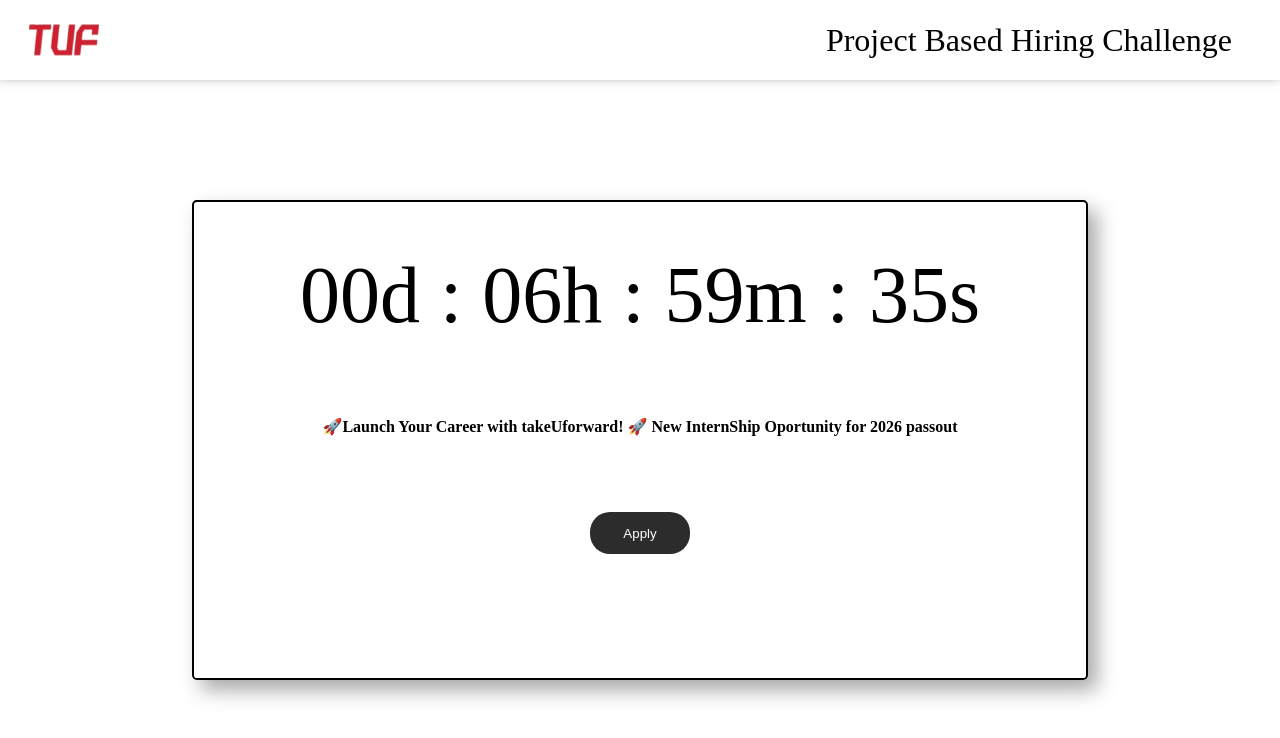
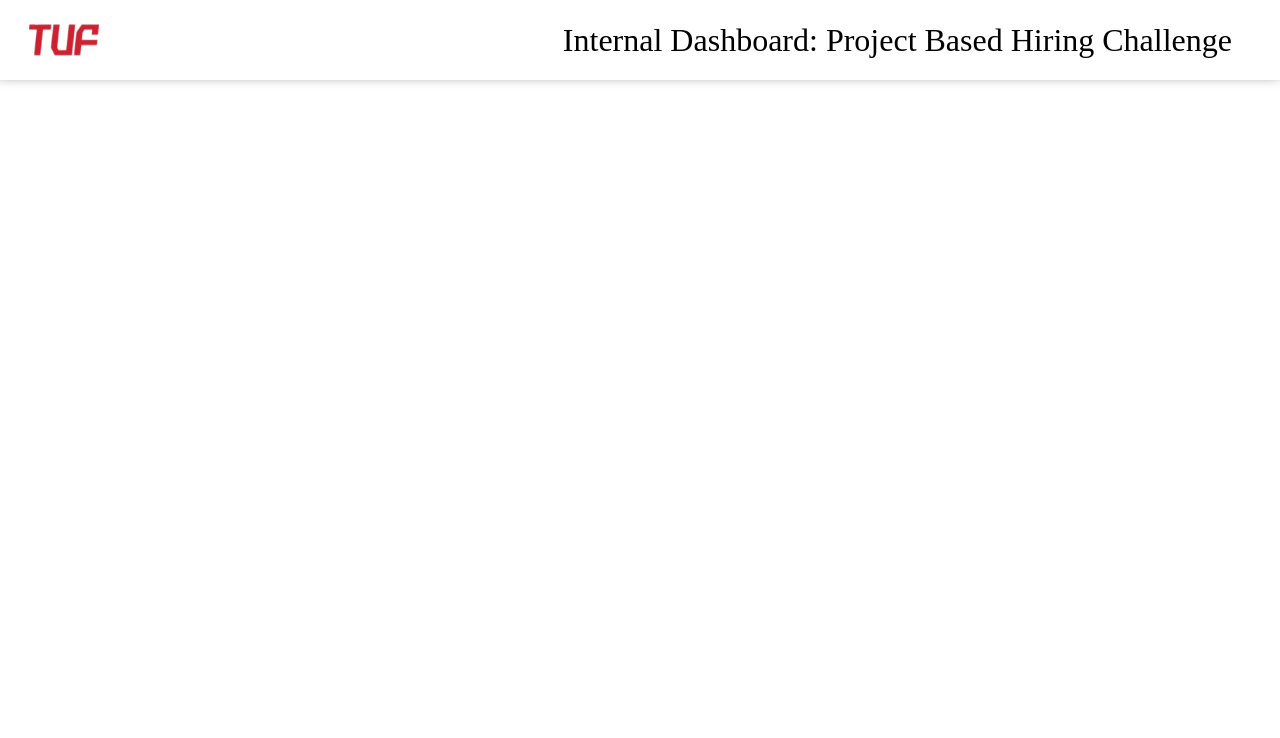
Before and after one commit to DeepLajpal/takeUforward_SWE_ProjectBased_Hiring, a React (Vite) app in the folder FrontEnd/: page /internal-dashboard in a window 1280 px wide. Shown: the top 738 px of the page. Built offline with nearby package versions, Linux system fonts and the light colour scheme.

Commit message:
feat: Add react-router-dom and update Header component to accept mainHeading prop

```diff
--- a/FrontEnd/package.json
+++ b/FrontEnd/package.json
@@ -12,7 +12,9 @@
   "dependencies": {
     "react": "^18.3.1",
     "react-dom": "^18.3.1",
-    "react-icons": "^5.2.1"
+    "react-icons": "^5.2.1",
+    "react-router-dom": "^6.26.0",
+    "takeyforward-projectbased-hiringchallenge": "file:"
   },
   "devDependencies": {
     "@eslint/js": "^9.8.0",
--- a/FrontEnd/src/App.jsx
+++ b/FrontEnd/src/App.jsx
@@ -8,7 +8,7 @@
     <>
      <div className="rootContainer">
         <div className="rootContent">
-          <Header/>
+          <Header mainHeading = "Project Based Hiring Challenge"/>
           <Home/>
         </div>
      </div>
--- a/FrontEnd/src/components/Header.jsx
+++ b/FrontEnd/src/components/Header.jsx
@@ -1,7 +1,7 @@
 import styles from "../styles/Header.module.scss";
 import TUF_LOGO from "../Assets/TUF_LOGO.png"
 
-const Header = () => {
+const Header = ({mainHeading}) => {
   return (
     <div className={styles.headerContainer}>
         <div className={styles.headerContent}>
@@ -9,7 +9,7 @@
                 <img className={styles.mainLogo} src={TUF_LOGO} alt="" />
             </div>
             <div className={styles.mainHeadingContainer}>
-                <p className={styles.mainHeading}>Project Based Hiring Challenge</p>
+                <p className={styles.mainHeading}>{mainHeading}</p>
             </div>
         </div>
     </div>
--- a/FrontEnd/src/main.jsx
+++ b/FrontEnd/src/main.jsx
@@ -1,9 +1,29 @@
 import { StrictMode } from 'react'
 import { createRoot } from 'react-dom/client'
 import App from './App.jsx'
+import {
+  createBrowserRouter,
+  RouterProvider,
+} from "react-router-dom";
+import InternalDashboard from './pages/InternalDashboard.jsx';
+import ErrorPage from './pages/ErrorPage.jsx';
+
+const router = createBrowserRouter([
+  {
+    path: "/",
+    element: <App />,
+    errorElement: <ErrorPage />,
+  },
+  {
+    path: "/internal-dashboard",
+    element: <InternalDashboard />,
+    errorElement: <ErrorPage />,
+  },
+]);
+
 
 createRoot(document.getElementById('root')).render(
   <StrictMode>
-    <App />
+    <RouterProvider router={router} />
   </StrictMode>,
 )
--- /dev/null
+++ b/FrontEnd/src/pages/ErrorPage.jsx
@@ -0,0 +1,16 @@
+import { useRouteError } from "react-router-dom";
+
+export default function ErrorPage() {
+  const error = useRouteError();
+  console.error(error);
+
+  return (
+    <div id="error-page">
+      <h1>Oops!</h1>
+      <p>Sorry, an unexpected error has occurred.</p>
+      <p>
+        <i>{error.statusText || error.message}</i>
+      </p>
+    </div>
+  );
+}
--- /dev/null
+++ b/FrontEnd/src/pages/InternalDashboard.jsx
@@ -0,0 +1,14 @@
+import Header from "../components/Header";
+import styles from "../styles/InternalDashboard.module.scss";
+
+const InternalDashboard = () => {
+  return (
+    <div className={styles.internalDashboardContainer}>
+        <div className={styles.internalDashboardContent}>
+            <Header mainHeading= "Internal Dashboard: Project Based Hiring Challenge"/>
+        </div>
+    </div>
+  )
+}
+
+export default InternalDashboard
```
Also changed, not shown: FrontEnd/src/styles/InternalDashboard.module.scss (added), 1 other file (tests, documents, lock files or other folders).
